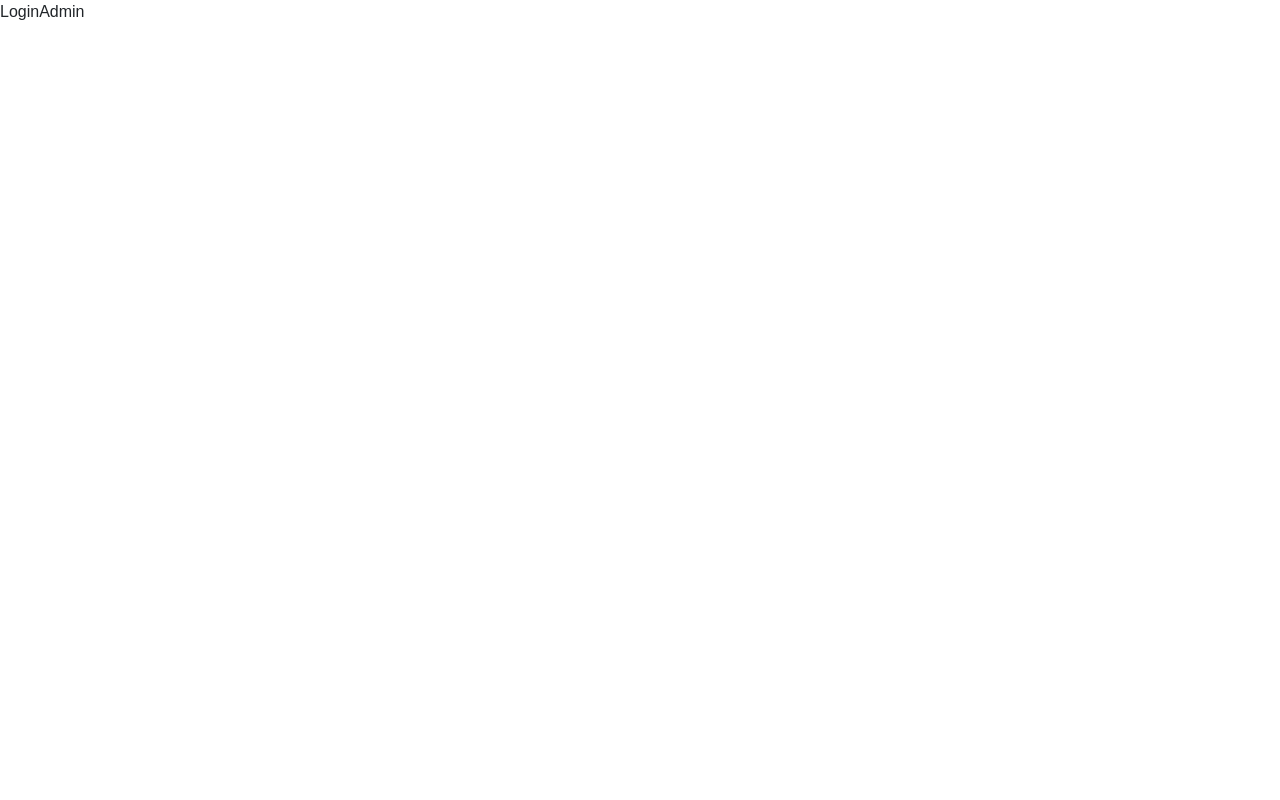
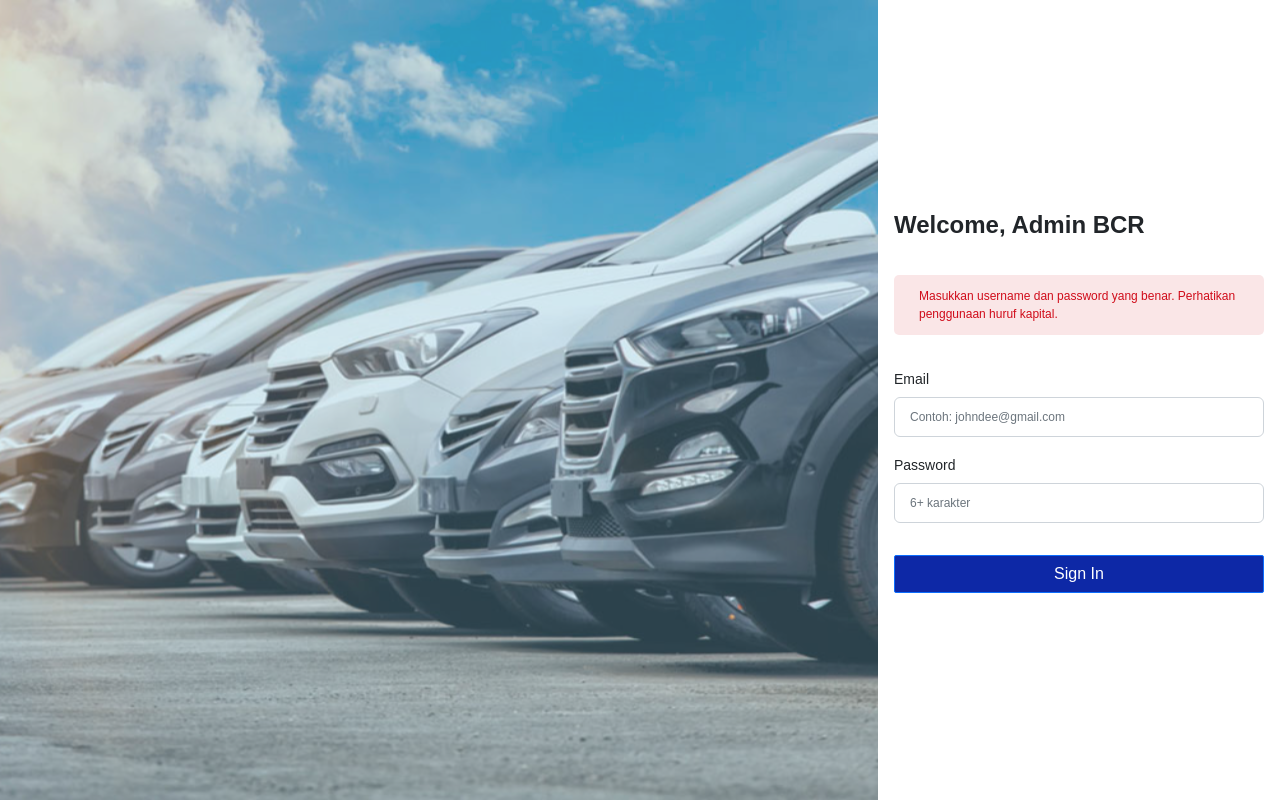
Before and after one commit to irwinekabakti/binar-platinum-challenge, a React (Create React App) app: page /loginAdmin in a window 1280 px wide. Built offline with nearby package versions, Linux system fonts and the light colour scheme.

Commit message:
addFeature:(redux-toolkit loginAdmin & registerCustomer)

```diff
--- a/src/Admin/pages/LoginAdmin.jsx
+++ b/src/Admin/pages/LoginAdmin.jsx
@@ -1,7 +1,154 @@
-import React from "react";
+import { useState } from "react";
+import { Button, Container, Form } from "react-bootstrap";
+import carBackground from "../assets/background-admin.svg";
+import { loginAdmin } from "../../store/action/admin-slice";
+import { useSelector } from "react-redux";
+import { useDispatch } from "react-redux";
+import { useNavigate } from "react-router";
 
-const LoginAdmin = () => {
-  return <div>LoginAdmin</div>;
+const LogInPage = () => {
+  const [emailAdmin, setEmailAdmin] = useState();
+  const [passwordAdmin, setPasswordAdmin] = useState();
+
+  const handleEmailAdmin = (e) => {
+    e.preventDefault();
+    setEmailAdmin(e.target.value);
+  };
+
+  const handlePasswordAdmin = (e) => {
+    e.preventDefault();
+    setPasswordAdmin(e.target.value);
+  };
+
+  const navigate = useNavigate();
+  const dispatch = useDispatch();
+
+  const handleAdminLogin = (e) => {
+    // setLoading(true);
+    e.preventDefault();
+    console.log(`login admin is here`);
+    dispatch(loginAdmin({ email: emailAdmin, password: passwordAdmin }))
+      .unwrap()
+      .then(() => {
+        // setLoading(false);
+        navigate("/dashboard");
+      });
+  };
+
+  return (
+    <Container
+      fluid
+      className="w-100 p-0 overflow-hidden position-relative"
+      style={{ background: "skyblue", height: "100vh" }}>
+      <div
+        className="h-100 position-absolute"
+        style={{
+          backgroundImage: `url(${carBackground})`,
+          backgroundPosition: "right",
+          backgroundRepeat: "no-repeat",
+          backgroundSize: "cover",
+          right: "17.85%",
+          width: "82.15%",
+        }}
+      />
+      <div
+        className="h-100 position-absolute login-panel d-flex justify-content-center align-items-center"
+        style={{ background: "#fff", right: 0 }}>
+        <div className="mx-3 w-100" style={{ maxWidth: "23.125rem" }}>
+          <div className="binar-logo" />
+          <h1
+            style={{
+              fontFamily: "Arial",
+              fontWeight: 700,
+              fontSize: "1.5rem",
+              lineHeight: 1.5,
+              marginBottom: "2rem",
+            }}>
+            Welcome, Admin BCR
+          </h1>
+          <div
+            style={{
+              padding: "12px 25px",
+              background: "rgba(208, 12, 26, 0.1)",
+              borderRadius: "5px",
+              fontFamily: "Arial, sans-serif",
+              fontSize: "0.75rem",
+              lineHeight: 1.5,
+              marginBottom: "2rem",
+              color: "#D00C1A",
+            }}>
+            Masukkan username dan password yang benar. Perhatikan penggunaan
+            huruf kapital.
+          </div>
+          <Form onSubmit={handleAdminLogin}>
+            <fieldset>
+              <Form.Group controlId="email">
+                <Form.Label
+                  style={{
+                    fontFamily: "Arial, sans-serif",
+                    fontSize: "0.875rem",
+                    lineHeight: "1.4286",
+                  }}>
+                  Email
+                </Form.Label>
+                <Form.Control
+                  type="email"
+                  onChange={handleEmailAdmin}
+                  placeholder="Contoh: johndee@gmail.com"
+                  className={"tab--invalid"}
+                  style={{
+                    fontFamily: "Arial, sans-serif",
+                    fontSize: "0.75rem",
+                    lineHeight: 1.5,
+                    padding: "10px 15px",
+                  }}
+                  required></Form.Control>
+                <Form.Control.Feedback type="invalid">
+                  Masukkan email yang benar
+                </Form.Control.Feedback>
+              </Form.Group>
+              <Form.Group controlId="password" className="mt-3">
+                <Form.Label
+                  style={{
+                    fontFamily: "Arial, sans-serif",
+                    fontSize: "0.875rem",
+                    lineHeight: "1.4286",
+                  }}>
+                  Password
+                </Form.Label>
+                <Form.Control
+                  type="password"
+                  onChange={handlePasswordAdmin}
+                  minLength="6"
+                  placeholder="6+ karakter"
+                  className={"tab--invalid"}
+                  style={{
+                    fontFamily: "Arial, sans-serif",
+                    fontSize: "0.75rem",
+                    lineHeight: 1.5,
+                    padding: "10px 15px",
+                  }}
+                  required></Form.Control>
+                <Form.Control.Feedback type="invalid">
+                  Masukan password minimal 6 karakter
+                </Form.Control.Feedback>
+              </Form.Group>
+              <Button
+                type="submit"
+                className="w-100"
+                style={{
+                  borderRadius: "2px",
+                  background: "#0D28A6",
+                  marginTop: "2rem",
+                }}>
+                Sign In
+              </Button>
+            </fieldset>
+          </Form>
+        </div>
+      </div>
+    </Container>
+  );
 };
 
-export default LoginAdmin;
+export default LogInPage;
--- a/src/components/CardDetail/CardDetail.jsx
+++ b/src/components/CardDetail/CardDetail.jsx
@@ -135,7 +135,11 @@ const CardDetail = () => {
                   <h6 className="fw-bold">{car.name}</h6>
                   {car.category ? (
                     <i className="bi bi-people">
-                      <span className="fw-bold ms-2">{car.category}</span>
+                      <span className="fw-bold ms-2">
+                        {car.category === "small" ? "2-4 orang" : null}
+                        {car.category === "medium" ? "4-6 orang" : null}
+                        {car.category === "large" ? "6-8 orang" : null}
+                      </span>
                     </i>
                   ) : (
                     <h3 className="justify-content-start d-flex">
--- a/src/components/Navbar/Navbar.jsx
+++ b/src/components/Navbar/Navbar.jsx
@@ -13,8 +13,8 @@ const Navbar = () => {
   const [loading, setLoading] = useState();
   const dispatch = useDispatch();
   const navigate = useNavigate();
-  const isTokenAdd = localStorage.getItem("token");
-  const isTokenReg = localStorage.getItem("tokenRegister");
+  const isTokenExist = localStorage.getItem("token");
+  const isTokenReg = localStorage.getItem("custom_token");
 
   const handleLogout = () => {
     setLoading(true);
@@ -74,7 +74,7 @@ const Navbar = () => {
                       </a>
                     </li>
                   ))}
-                  {isTokenAdd || isTokenReg ? (
+                  {isTokenExist || isTokenReg ? (
                     <li
                       className={`nav-item ${classes.navItemLogout}`}
                       key="logout">
--- a/src/components/SignUp/SignUp.jsx
+++ b/src/components/SignUp/SignUp.jsx
@@ -5,22 +5,23 @@ import landingPage from "../Images/Landing-page.svg";
 import { Button, Form, Nav, InputGroup } from "react-bootstrap";
 import { Link, useNavigate } from "react-router-dom";
 import { FaEye, FaEyeSlash } from "react-icons/fa";
+// import { registerCustomer } from "../../store/action/action-slice";
+// import { signupCustomer } from "../../store/action/action-slice";
 import { registerCustomer } from "../../store/action/register-slice";
 import { useDispatch } from "react-redux";
 
 const SignUp = () => {
   const [passwordShown, setPasswordShown] = useState(false);
   const [icon, setIcon] = useState(false);
+  const [inputName, setName] = useState();
+  const [inputEmail, setInputEmail] = useState();
+  const [inputPassword, setInputPassword] = useState();
+  const [loading, setLoading] = useState();
 
   const togglePasswordVisibility = () => {
     setPasswordShown(!passwordShown);
     setIcon(!icon);
   };
-
-  const [inputName, setName] = useState();
-  const [inputEmail, setInputEmail] = useState();
-  const [inputPassword, setInputPassword] = useState();
-  const [loading, setLoading] = useState();
 
   const handlingName = (e) => {
     e.preventDefault();
@@ -43,7 +44,7 @@ const SignUp = () => {
   const handleRegister = (e) => {
     setLoading(true);
     e.preventDefault();
-    console.log(`login is here`);
+    console.log(`register is here`);
     dispatch(
       registerCustomer({
         name: inputName,
@@ -55,6 +56,7 @@ const SignUp = () => {
       .then(() => {
         setLoading(false);
         navigate("/signIn");
+        alert("berhasil daftar !");
       });
   };
 
@@ -87,7 +89,9 @@ const SignUp = () => {
                 </Form.Group>
 
                 <Form.Label>Create Password*</Form.Label>
-                <InputGroup className="mb-3">
+                <InputGroup
+                  className="mb-3 create-password"
+                  id="create-password">
                   <Form.Control
                     type={passwordShown ? "text" : "password"}
                     placeholder="6+ character"
@@ -96,6 +100,22 @@ const SignUp = () => {
                   <Button
                     variant="outline-primary"
                     id="button-addon2"
+                    onClick={togglePasswordVisibility}>
+                    {icon ? <FaEye /> : <FaEyeSlash />}
+                  </Button>
+                </InputGroup>
+                <Form.Label>Confirm Password*</Form.Label>
+                <InputGroup
+                  className="mb-3 confirm-password"
+                  id="confirm-password">
+                  <Form.Control
+                    type={passwordShown ? "text" : "password"}
+                    placeholder="6+ character"
+                    onChange={handlingPassword}
+                  />
+                  <Button
+                    variant="outline-primary"
+                    id="button-addon3"
                     onClick={togglePasswordVisibility}>
                     {icon ? <FaEye /> : <FaEyeSlash />}
                   </Button>
--- a/src/routes/Routes.jsx
+++ b/src/routes/Routes.jsx
@@ -22,6 +22,7 @@ import LoginAdmin from "../Admin/pages/LoginAdmin";
 const Routes = () => {
   const { isAuthenticated } = useSelector((state) => state.authStore);
   // const { isRegister } = useSelector((state) => state.regStore);
+  const { isAdminAuthenticated } = useSelector((state) => state.adminStore);
 
   return [
     { path: "/signIn", element: <SignIn /> },
@@ -52,8 +53,17 @@ const Routes = () => {
     { path: "pembayaran", element: <Payment /> },
     { path: "/*", element: <NotFound /> },
     { path: "ETiket", element: <ETiket /> },
-    { path: "dashboard", element: <Dashboard /> },
+
+    // ======= ADMIN PAGE =======
     { path: "loginAdmin", element: <LoginAdmin /> },
+    {
+      path: "dashboard",
+      element: isAdminAuthenticated ? (
+        <Dashboard />
+      ) : (
+        <Navigate to="/loginAdmin" />
+      ),
+    },
   ];
 };
 
--- /dev/null
+++ b/src/store/action/admin-slice.js
@@ -0,0 +1,49 @@
+import { createSlice, createAsyncThunk } from "@reduxjs/toolkit";
+import axios from "axios";
+import BASE_API from "../../api/BASE_API";
+
+const initialState = {
+  isAdminAuthenticated: !!localStorage.getItem("token_Admin"),
+};
+
+const loginAdmin = createAsyncThunk(
+  "authentication/loginAdmin",
+  async (payload) => {
+    try {
+      const get = await axios.post(`${BASE_API}/admin/auth/login`, payload);
+
+      return get.data.access_token;
+    } catch (error) {
+      console.log(error);
+    }
+  }
+);
+
+const authAdminSlice = createSlice({
+  name: "authentication",
+  initialState,
+  reducers: {
+    login(state, action) {
+      state.isAdminAuthenticated = action.payload;
+    },
+    logout(state, action) {
+      localStorage.removeItem("token_Admin");
+      state.isAdminAuthenticated = action.payload;
+    },
+  },
+  extraReducers: (builder) => {
+    builder.addCase(loginAdmin.fulfilled, (state, action) => {
+      localStorage.setItem("token_Admin", action.payload);
+      authAdminSlice.caseReducers.login(state, {
+        payload: !!action.payload,
+        type: loginAdmin.typePrefix,
+      });
+    });
+  },
+});
+
+export const { login, logout } = authAdminSlice.actions;
+
+export { loginAdmin };
+
+export default authAdminSlice;
--- a/src/store/action/register-slice.js
+++ b/src/store/action/register-slice.js
@@ -1,13 +1,18 @@
 import { createSlice, createAsyncThunk } from "@reduxjs/toolkit";
 import axios from "axios";
 import BASE_API from "../../api/BASE_API";
+
+const initialState = { isRegister: !!localStorage.getItem("custom_token") };
 
 const registerCustomer = createAsyncThunk(
   "authentication/register",
   async (payload) => {
     try {
-      const get = await axios.post(`${BASE_API}/customer/auth/login`, payload);
-
+      const get = await axios.post(
+        `${BASE_API}/customer/auth/register`,
+        payload
+      );
+      // console.log(get.data.role);
       return get.data.role;
     } catch (error) {
       console.log(error);
@@ -15,26 +20,18 @@ const registerCustomer = createAsyncThunk(
   }
 );
 
-const initialState = {
-  isRegister: !!localStorage.getItem("tokenRegister"),
-};
-
-const authSliceRegister = createSlice({
-  name: "authentication",
+const registerSlice = createSlice({
+  name: "registration",
   initialState,
   reducers: {
-    login(state, action) {
-      state.isRegister = action.payload;
-    },
-    logout(state, action) {
-      localStorage.removeItem("tokenRegister");
+    register(state, action) {
       state.isRegister = action.payload;
     },
   },
   extraReducers: (builder) => {
     builder.addCase(registerCustomer.fulfilled, (state, action) => {
-      localStorage.setItem("tokenRegister", action.payload);
-      authSliceRegister.caseReducers.login(state, {
+      localStorage.setItem("custom_token", action.payload);
+      registerSlice.caseReducers.register(state, {
         payload: !!action.payload,
         type: registerCustomer.typePrefix,
       });
@@ -42,8 +39,8 @@ const authSliceRegister = createSlice({
   },
 });
 
-export const { login, logout } = authSliceRegister.actions;
+export const { register } = registerSlice.actions;
 
 export { registerCustomer };
 
-export default authSliceRegister;
+export default registerSlice;
--- a/src/store/index.js
+++ b/src/store/index.js
@@ -1,11 +1,13 @@
 import { configureStore } from "@reduxjs/toolkit";
 
 import authSlice from "./action/action-slice";
-import authSliceRegister from "./action/register-slice";
+import authAdminSlice from "./action/admin-slice";
+import registerSlice from "./action/register-slice";
 
 export const store = configureStore({
   reducer: {
     authStore: authSlice.reducer,
-    regStore: authSliceRegister.reducer,
+    regStore: registerSlice.reducer,
+    adminStore: authAdminSlice.reducer,
   },
 });
```
Also changed, not shown: src/components/SignIn/SignIn.jsx (+16 -3 lines), src/store/action/action-slice.js (+3 -13 lines).
